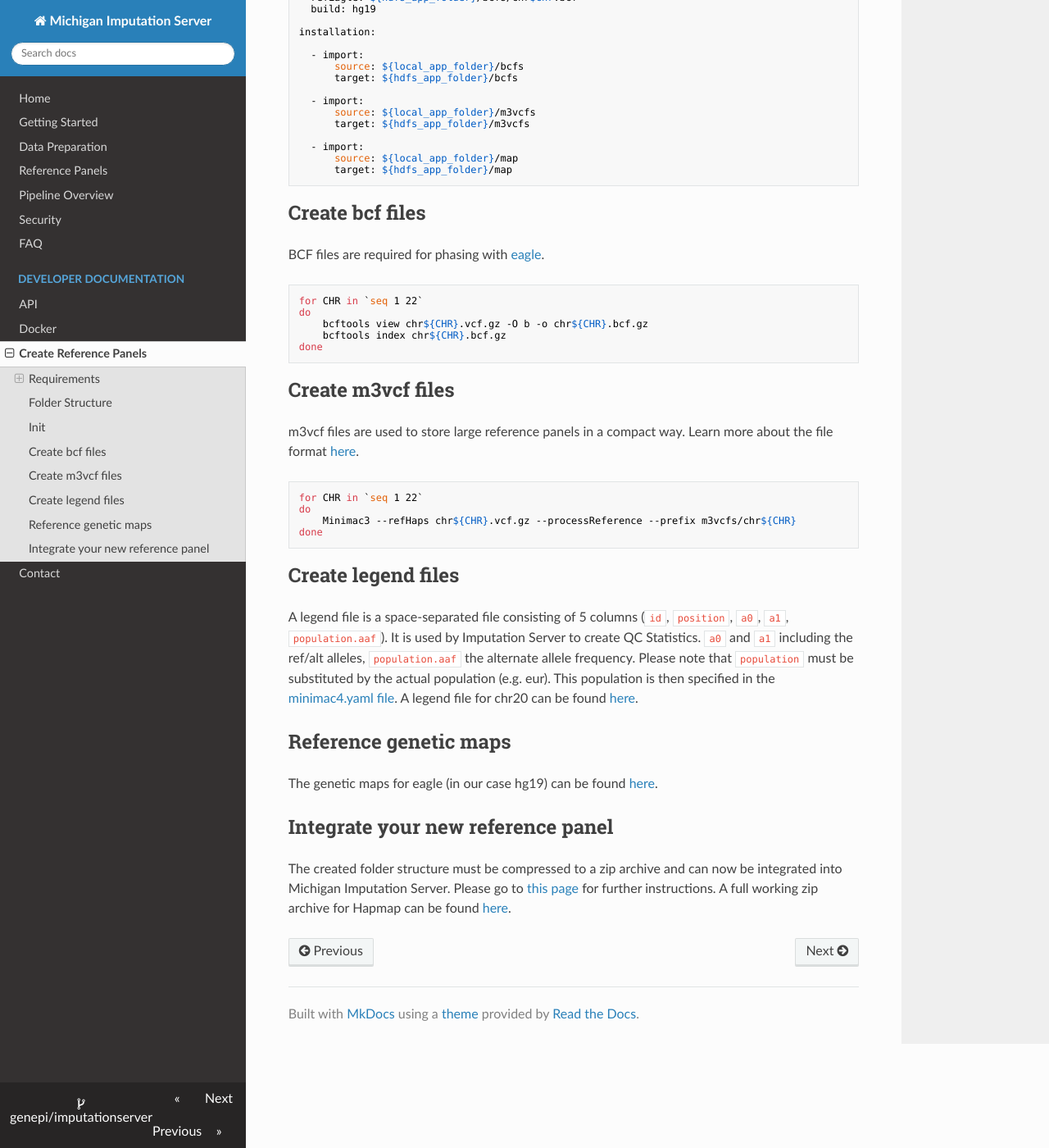
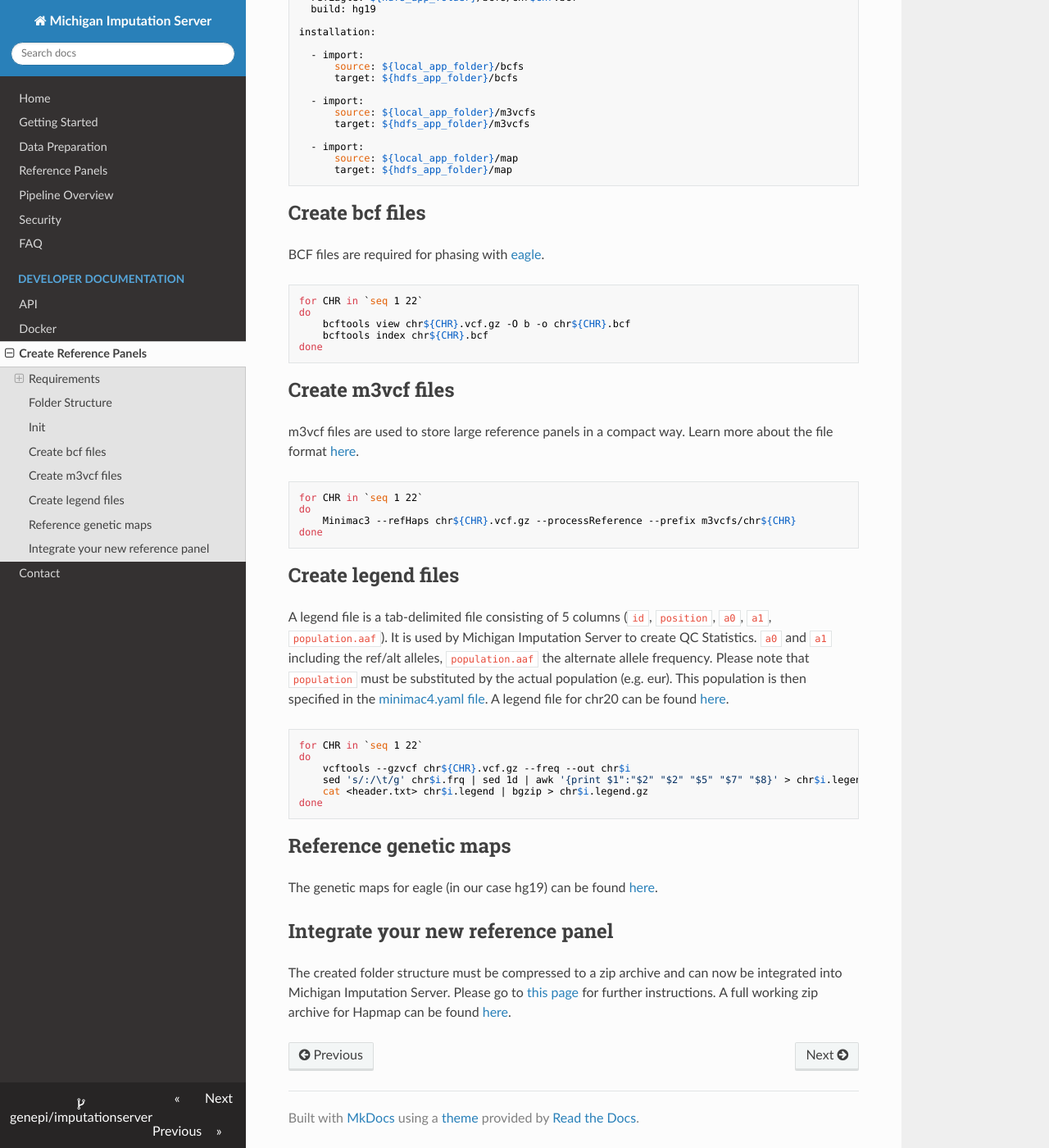
Before and after one commit to genepi/imputationserver, an MkDocs documentation site: the page built from docs/create-reference-panels.md, in a window 1280 px wide and 1400 px high, scrolled down 1334 px. Shown: the whole window at 82% size. Built offline with MkDocs 1.6.1, drawn with Linux system fonts in a browser that asks for light colours; nearby versions of some CDN libraries; old or Windows-style settings are respelled for this version of MkDocs.

Commit message:
Add legend file creation to docs

````diff
--- a/docs/create-reference-panels.md
+++ b/docs/create-reference-panels.md
@@ -102,10 +102,19 @@ done
 
 ## Create legend files
 
-A legend file is a space-separated file consisting of 5 columns (`id`, `position`, `a0`, `a1`, `population.aaf`). It is used by Imputation Server to create QC Statistics.
+A legend file is a tab-delimited file consisting of 5 columns (`id`, `position`, `a0`, `a1`, `population.aaf`). It is used by Michigan Imputation Server to create QC Statistics.
 `a0` and `a1` including the ref/alt alleles, `population.aaf` the alternate allele frequency.
 Please note that `population` must be substituted by the actual population (e.g. eur). This population is then specified in the [minimac4.yaml file](https://github.com/genepi/imputationserver/blob/master/files/minimac4.yaml).
 A legend file for chr20 can be found [here](https://github.com/genepi/imputationserver/blob/master/test-data/configs/hapmap-chr20/ref-panels/hapmap_r22.chr20.CEU.hg19_impute.legend.gz?raw=true).
+
+```sh
+for CHR in `seq 1 22`
+do
+    vcftools --gzvcf chr${CHR}.vcf.gz --freq --out chr$i
+    sed 's/:/\t/g' chr$i.frq | sed 1d | awk '{print $1":"$2" "$2" "$5" "$7" "$8}' > chr$i.legend
+    cat <header.txt> chr$i.legend | bgzip > chr$i.legend.gz
+done
+```
 
 
 ## Reference genetic maps
````
Also changed, not shown: other parts of docs/create-reference-panels.md (+2 -2 lines).
